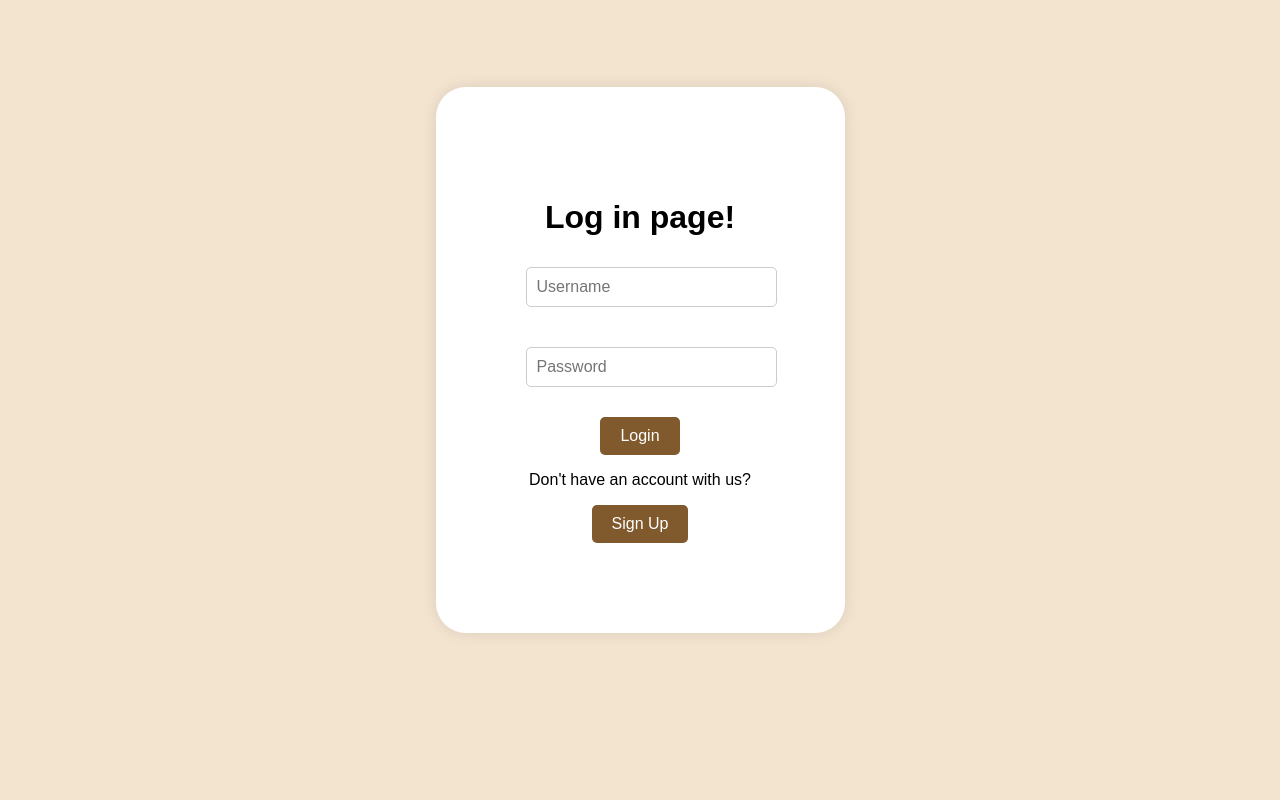
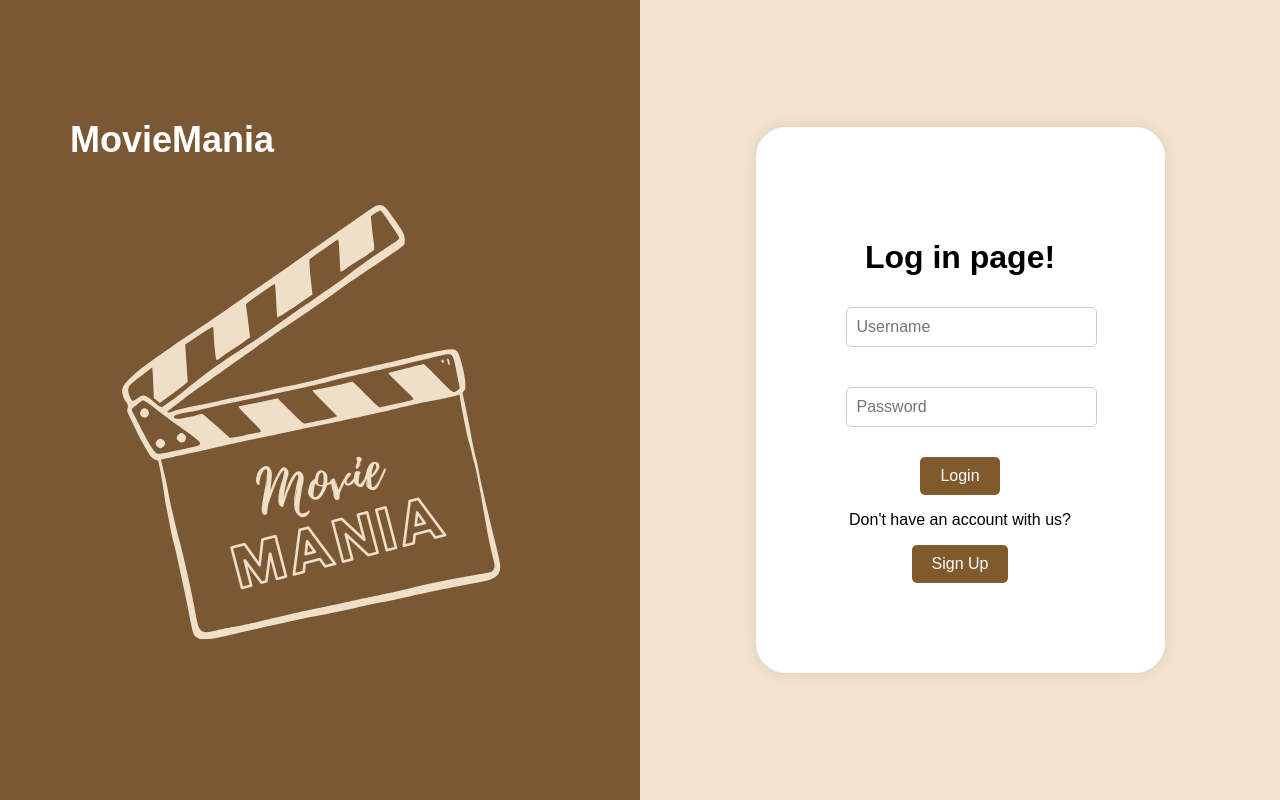
Before and after one commit to tkg1121/IT-490, a PHP site: page / in a window 1280 px wide. Run offline with PHP 8.4, Linux system fonts and the light colour scheme.

Commit message:
updating front

```diff
--- a/frontend/index.php
+++ b/frontend/index.php
@@ -18,11 +18,27 @@ include 'header.php';
 
         .login-container {
             width: 100%;
-            height: 90vh;
+            height: 100vh;
+            display: flex;
+        }
+
+        /* Left section for MovieMania */
+        .left-half {
+            background-color: #795833; /* Background color for the left side */
+            width: 50%; /* Takes up half the screen */
             display: flex;
             justify-content: center;
             align-items: center;
-            background-color: #f3e4d0;
+            flex-direction: column;
+            color: white;
+        }
+
+        /* Right section for Login box */
+        .right-half {
+            width: 50%; /* Takes up half the screen */
+            display: flex;
+            justify-content: center;
+            align-items: center;
         }
 
         .login-box {
@@ -75,28 +91,35 @@ include 'header.php';
             margin-top: 10px;
         }
 
-        .top-bar {
-            background-color: #80592d;
+
+
+        .movie-mania h1 {
+            font-size: 36px;
             color: white;
-            display: flex;
-            justify-content: space-between;
-            align-items: center;
-            padding: 10px 20px;
-            font-size: 16px;
+            margin-bottom: 20px;
         }
 
-
-
-        .logo img {
-            height: 50px; /* Adjust size as needed */
+        .movie-mania img {
+            width: 500px;
+            height: auto;
+            margin-bottom: 20px;
         }
     </style>
 </head>
 <body>
 
 
+    <div class="login-container">
+        <!-- Left half for MovieMania -->
+        <div class="left-half">
+            <div class="movie-mania">
+                <h1>MovieMania</h1>
+                <img src="images/Logo (1).png" alt="MovieMania Logo">
+            </div>
+        </div>
 
-    <div class="login-container">
+        <!-- Right half for Login Box -->
+        <div class="right-half">
             <div class="login-box">
                 <?php
                 if (isset($_SESSION['username'])) {
@@ -121,6 +144,7 @@ include 'header.php';
                 ?>
             </div>
         </div>
+    </div>
 
 </body>
 </html>
```
Lines whose indentation alone changed are shown as unchanged.
